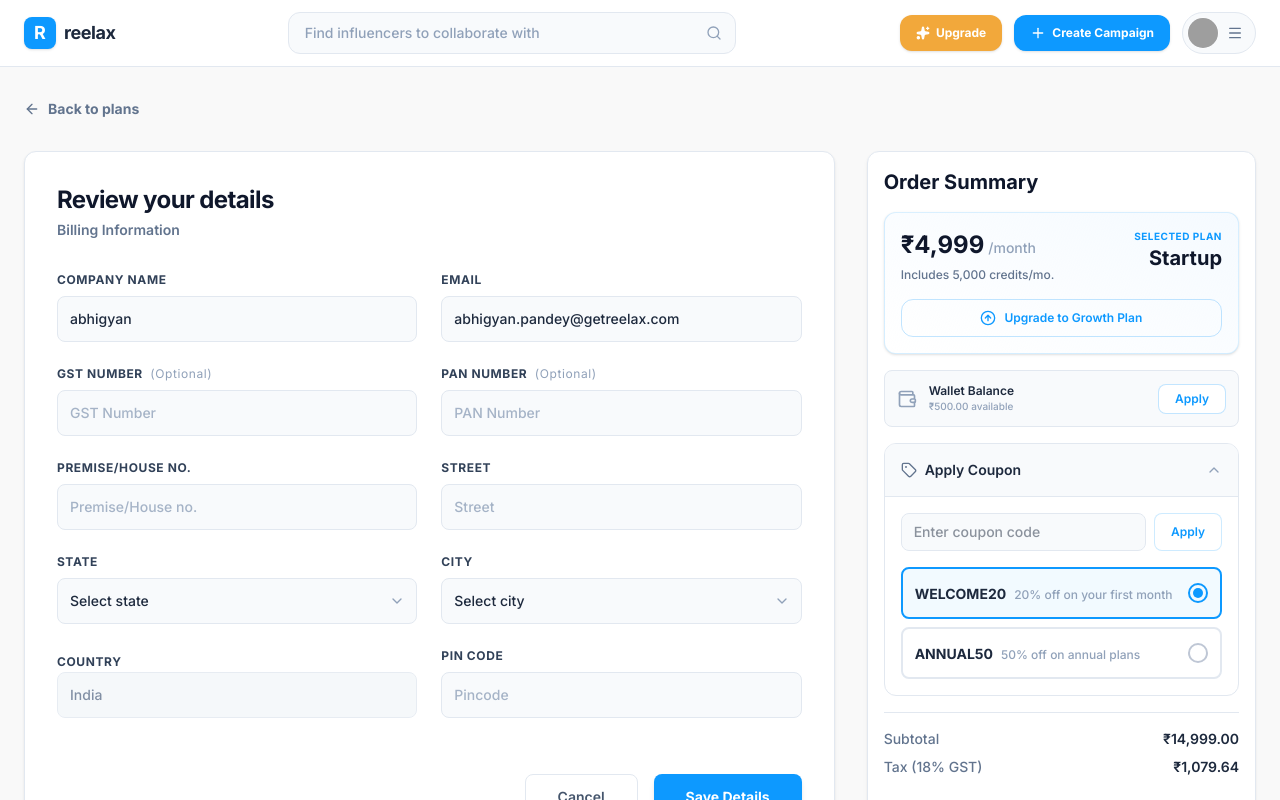
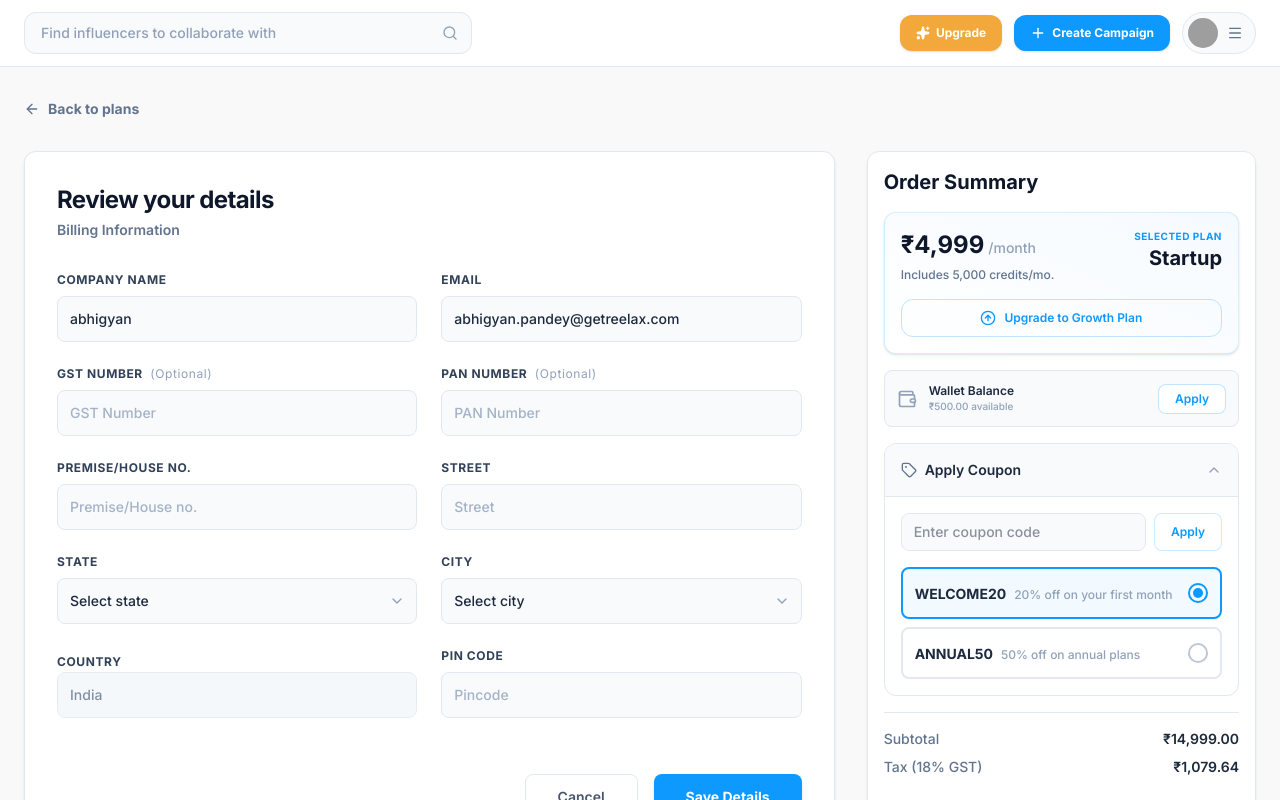
Before and after one commit to mugilan0610/REELAX-figma-assignment, a React (Vite) app: page / in a window 1280 px wide. Shown: the top 800 px of the page. Built offline with nearby package versions, Linux system fonts and the light colour scheme; grey boxes are pictures that could not be loaded.

Commit message:
chore: remove brand logo from header layout and link custom favicon as url icon

```diff
--- a/index.html
+++ b/index.html
@@ -4,6 +4,7 @@
 <head>
   <meta charset="UTF-8" />
   <meta name="viewport" content="width=device-width, initial-scale=1.0" />
+  <link rel="icon" type="image/svg+xml" href="/favicon.svg" />
   <title>Reelax | Influencer Collaboration Platform</title>
 </head>
 
--- a/src/App.tsx
+++ b/src/App.tsx
@@ -231,7 +231,6 @@
       <Header
         searchQuery={searchQuery}
         setSearchQuery={setSearchQuery}
-        onLogoClick={() => setActiveView('checkout')}
         onUpgradeClick={() => setActiveView('plans')}
         onCreateCampaignClick={() => setIsCreateCampaignOpen(true)}
         onViewHistoryClick={() => setIsHistoryOpen(true)}
--- a/src/components/layout/Header.tsx
+++ b/src/components/layout/Header.tsx
@@ -11,7 +11,6 @@
 interface HeaderProps {
   searchQuery: string;
   setSearchQuery: (query: string) => void;
-  onLogoClick: () => void;
   onUpgradeClick: () => void;
   onCreateCampaignClick: () => void;
   onViewHistoryClick: () => void;
@@ -20,7 +19,6 @@
 export default function Header({
   searchQuery,
   setSearchQuery,
-  onLogoClick,
   onUpgradeClick,
   onCreateCampaignClick,
   onViewHistoryClick
@@ -68,16 +66,6 @@
           {toastMessage}
         </div>
       )}
-
-      {/* Brand Logo & Name */}
-      <div className="flex items-center gap-2 mr-6 shrink-0 cursor-pointer" onClick={onLogoClick}>
-        <div className="w-8 h-8 rounded-figma-lg bg-[#0d99ff] flex items-center justify-center text-white font-black text-lg shadow-sm">
-          R
-        </div>
-        <span className="font-extrabold text-slate-800 text-lg tracking-tight select-none">
-          reelax
-        </span>
-      </div>
 
       {/* Left side search input with dynamic results popup */}
       <div className="flex-1 max-w-md mr-4 relative" ref={searchRef}>
```
Also changed, not shown: public/favicon.svg (added).
